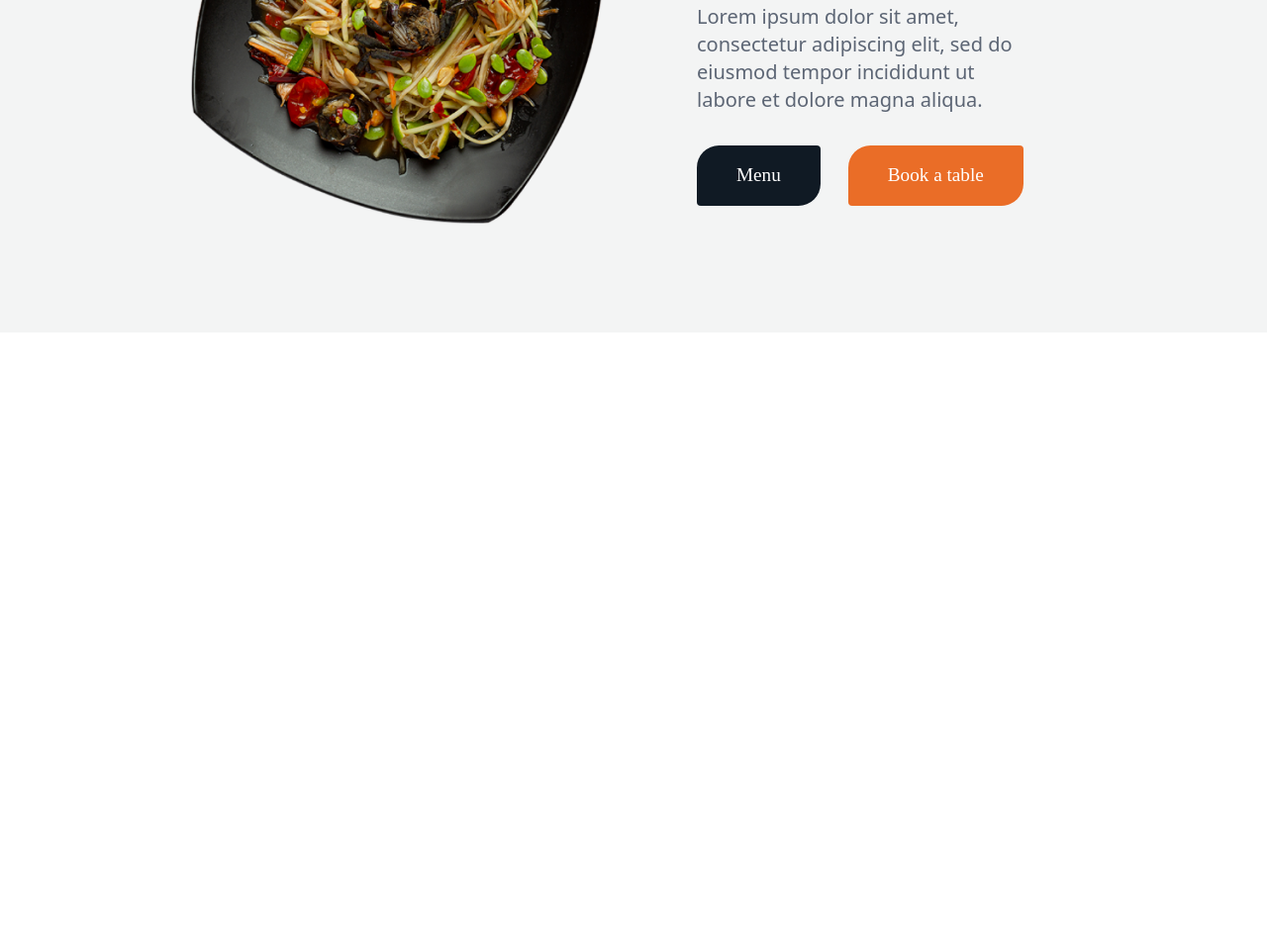
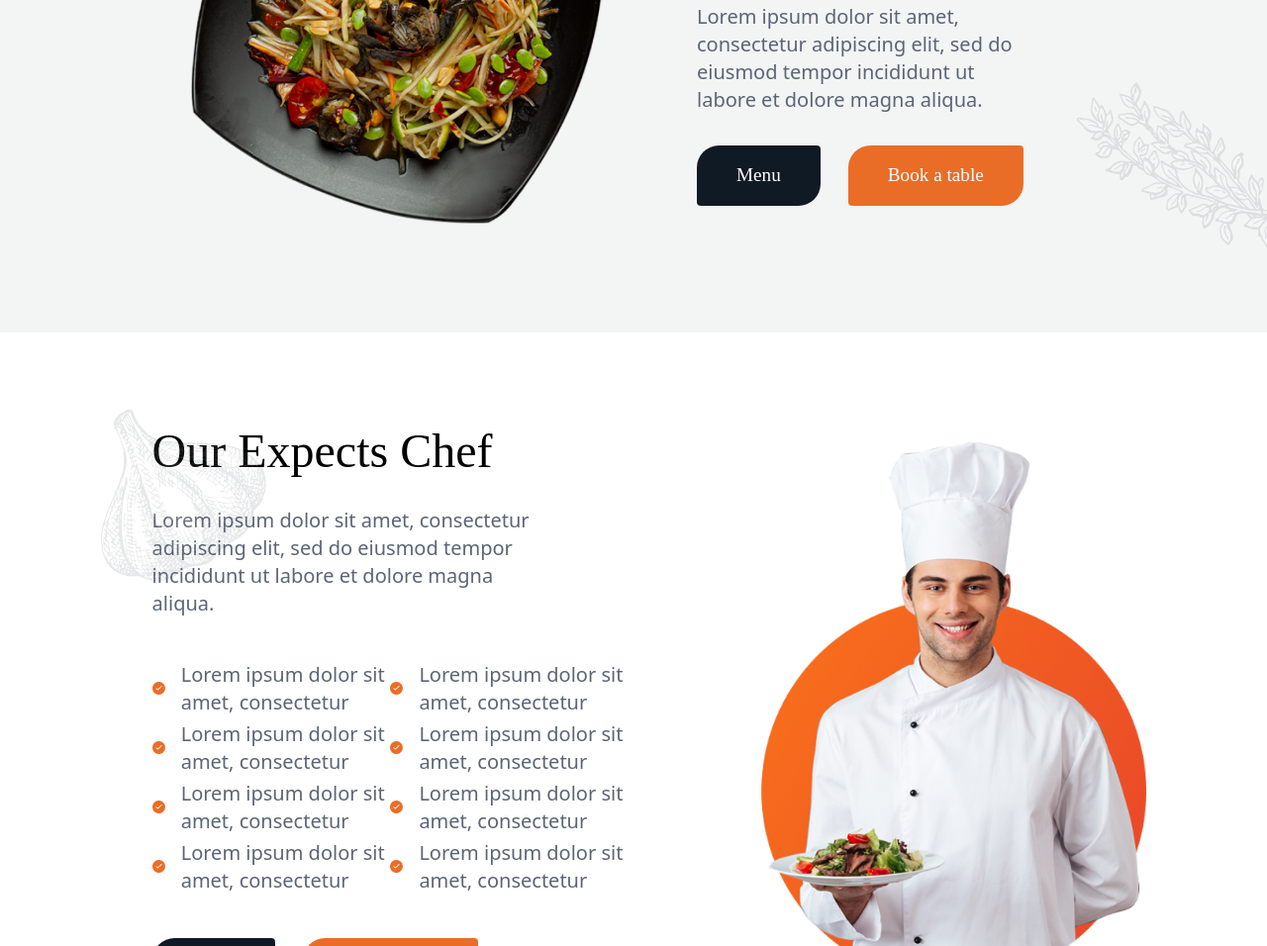
Before and after one commit to sayeed-dev-07/BDC-TailwindCSS-Responsive--Project, a website: page dist/index.html in a window 1280 px wide. Shown: the part 2474-3430 px from the top of the page at 99% size. Before the commit the page ends 2810 px from the top, so only its background shows below. Drawn offline with Linux system fonts and the light colour scheme; a web font is replaced by a local one.

Commit message:
added the chef section also

```diff
--- a/dist/index.html
+++ b/dist/index.html
@@ -66,12 +66,12 @@
             </div>
         </div>
         </div>
-        <div class="special bg-[#f3f4f4]  px-[7%] w-full py-[4rem]">
+        <div class="special z-10 relative bg-[#f3f4f4]  px-[7%] w-full py-[4rem]">
             <p class="text-center text-5xl font-david font-medium mb-[1.6rem] ">Our Special Dishes</p>
             <p class="text-center mx-auto text-xm text-[#5C6574] w-[25%]">Lorem ipsum dolor sit amet, consectetur adipiscing elit, sed do eiusmod tempor incididunt </p>
-            <div class="card-container grid my-[10rem] px-[7%] grid-cols-[repeat(auto-fit,300px)] gap-[3rem] gap-y-[10rem] justify-center">
-                <div class="card h-[40vh] border-2 px-[2rem] py-[1rem] flex flex-col items-center justify-center text-center duration-200 cursor-pointer hover:bg-white border-black hover:border-white rounded-tl-[5rem] rounded-br-[3rem] rounded-bl-md rounded-tr-md relative">
-                    <div class="div absolute w-[75%] left-[16%] top-[-35%]">
+            <div class="card-container  grid my-[10rem] px-[7%] grid-cols-[repeat(auto-fit,300px)] gap-[3rem] gap-y-[10rem] justify-center">
+                <div class="card h-[40vh] border-2 px-[2rem] py-[1rem] flex flex-col items-center justify-center text-center duration-200 hover:bg-white  border-black hover:border-white rounded-tl-[5rem] rounded-br-[3rem] rounded-bl-md rounded-tr-md relative">
+                    <div class="div absolute z-0 w-[75%] left-[16%] top-[-35%]">
                         <div class="w-full relative">
                             <img class="w-full" src="/assets/logos/dish1.png" alt="">
                             <p class="absolute p-4 bg-black rounded-full right-[-6%] top-[33%] text-white font-medium shadow-xl">$12</p>
@@ -138,7 +138,88 @@
                 </div>
                 </div>
             </div>
+            <div class="w-[15%]   absolute top-[2%] z-[-1] left-[20%]">
+                <img class="w-full" src="/assets/logos/back2.png" alt="">
+            </div>
+            <div class="w-[15%]   absolute top-[60%] z-[-1] left-[50%]">
+                <img class="w-full" src="/assets/logos/back2.png" alt="">
+            </div>
+            <div class="w-[15%] z-[-1] bottom-[4%] right-0 absolute">
+                <img class="w-full" src="/assets/logos/Group.png" alt="">
+            </div>
+            <div class="w-[15%] z-[-1] bottom-[45%] right-[50%] absolute">
+                <img class="w-full" src="/assets/logos/Group (1).png" alt="">
+            </div>
+        </div>
 
+        <div class="px-[7%] py-[6rem] gap-[2rem] flex items-center relative">
+            <div class="px-[4rem] w-[55%] flex flex-col items-start gap-[2rem]">
+                <p class="text-5xl font-medium font-david">Our Expects Chef</p>
+                <p class="text-[#5C6574] w-[80%] text-xl">Lorem ipsum dolor sit amet, consectetur adipiscing elit, sed do eiusmod tempor incididunt ut labore et dolore magna aliqua.</p>
+                <div class="grid  grid-cols-2 gap-1 py-3">
+                    <div class="flex items-center gap-4">
+                        <div>
+                            <img src="/assets/logos/check.png" alt="">
+                        </div>
+                        <p class="text-xl text-[#5C6574]">Lorem ipsum dolor sit amet, consectetur</p>
+                    </div>
+                    <div class="flex items-center gap-4">
+                        <div>
+                            <img src="/assets/logos/check.png" alt="">
+                        </div>
+                        <p class="text-xl text-[#5C6574]">Lorem ipsum dolor sit amet, consectetur</p>
+                    </div>
+                    <div class="flex items-center gap-4">
+                        <div>
+                            <img src="/assets/logos/check.png" alt="">
+                        </div>
+                        <p class="text-xl text-[#5C6574]">Lorem ipsum dolor sit amet, consectetur</p>
+                    </div>
+                    <div class="flex items-center gap-4">
+                        <div>
+                            <img src="/assets/logos/check.png" alt="">
+                        </div>
+                        <p class="text-xl text-[#5C6574]">Lorem ipsum dolor sit amet, consectetur</p>
+                    </div>
+                    <div class="flex items-center gap-4">
+                        <div>
+                            <img src="/assets/logos/check.png" alt="">
+                        </div>
+                        <p class="text-xl text-[#5C6574]">Lorem ipsum dolor sit amet, consectetur</p>
+                    </div>
+                    <div class="flex items-center gap-4">
+                        <div>
+                            <img src="/assets/logos/check.png" alt="">
+                        </div>
+                        <p class="text-xl text-[#5C6574]">Lorem ipsum dolor sit amet, consectetur</p>
+                    </div>
+                    <div class="flex items-center gap-4">
+                        <div>
+                            <img src="/assets/logos/check.png" alt="">
+                        </div>
+                        <p class="text-xl text-[#5C6574]">Lorem ipsum dolor sit amet, consectetur</p>
+                    </div>
+                    <div class="flex items-center gap-4">
+                        <div>
+                            <img src="/assets/logos/check.png" alt="">
+                        </div>
+                        <p class="text-xl text-[#5C6574]">Lorem ipsum dolor sit amet, consectetur</p>
+                    </div>
+
+
+
+                </div>
+                <div class="flex items-center gap-7 flex-wrap">
+                    <button class="cursor-pointer px-10 text-white py-4 bg-[#101A24] rounded-tl-[1.4rem] rounded-br-[1.4rem] rounded-bl-sm rounded-tr-sm text-[1.2rem] font-[500] font-david">Menu</button>
+                    <button class="cursor-pointer px-10 text-white py-4 bg-[#EA6D27] rounded-tl-[1.4rem] rounded-br-[1.4rem] rounded-bl-sm rounded-tr-sm text-[1.2rem] font-[500] font-david">Book a table</button>
+                </div>
+            </div>
+            <div class="flex-1 px-[2rem]">
+                <img class="w-full" src="/assets/logos/section4 chef.png" alt="">
+            </div>
+            <div class="absolute w-[13%] top-[10%] left-[8%]">
+                <img src="/assets/logos/section4.png" alt="">
+            </div>
         </div>
 </body>
 </html>
```
Also changed, not shown: assets/logos/Group (1).png (added), assets/logos/Group.png (added), assets/logos/check.png (added), dist/style.css.
